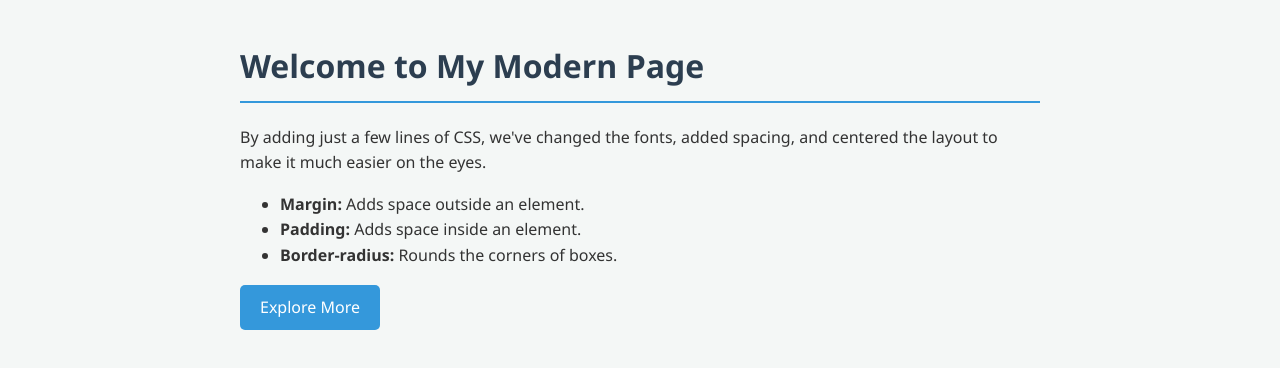
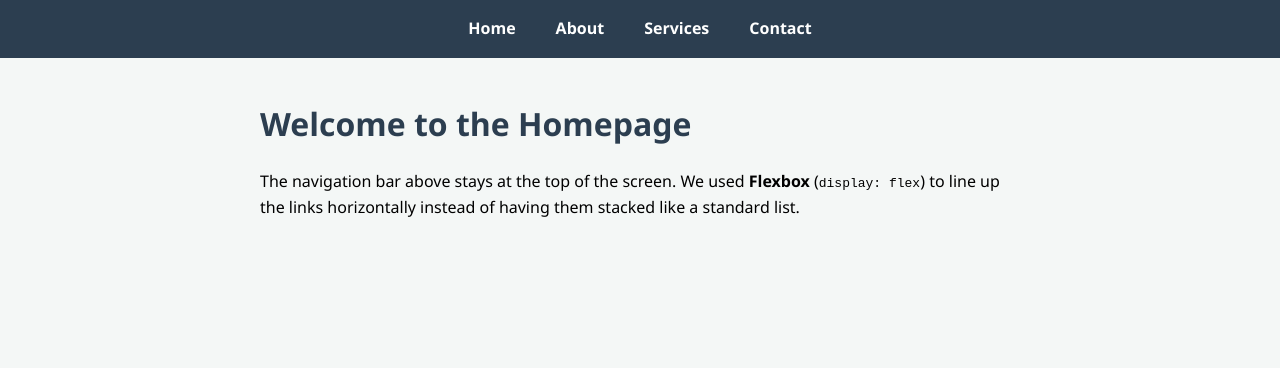
Before and after one commit to lawrencechen1/lawrencechen1.github.io, a plain HTML site: page index.html in a window 1280 px wide. Drawn offline with Linux system fonts and the light colour scheme.

Commit message:
Update index.html

```diff
--- a/index.html
+++ b/index.html
@@ -3,54 +3,79 @@
 <head>
     <meta charset="UTF-8">
     <meta name="viewport" content="width=device-width, initial-scale=1.0">
-    <title>Modern Basic Page</title>
+    <title>Lawrence Chen</title>
     <style>
-        /* General page styling */
+        /* Reset default margins and padding */
+        * {
+            margin: 0;
+            padding: 0;
+            box-sizing: border-box;
+        }
+
         body {
             font-family: 'Segoe UI', Tahoma, Geneva, Verdana, sans-serif;
             line-height: 1.6;
-            color: #333;
-            max-width: 800px;
-            margin: 40px auto; /* Centers the content */
-            padding: 0 20px;
             background-color: #f4f7f6;
         }
 
-        /* Styling the header */
+        /* Navigation Bar Styles */
+        nav {
+            background-color: #2c3e50;
+            color: white;
+            padding: 1rem;
+            position: sticky; /* Keeps it at the top as you scroll */
+            top: 0;
+        }
+
+        nav ul {
+            display: flex; /* Aligns list items horizontally */
+            justify-content: center; /* Centers the links */
+            list-style: none;
+        }
+
+        nav li {
+            margin: 0 20px;
+        }
+
+        nav a {
+            color: white;
+            text-decoration: none;
+            font-weight: bold;
+            transition: color 0.3s ease;
+        }
+
+        nav a:hover {
+            color: #3498db;
+        }
+
+        /* Main content container */
+        .container {
+            max-width: 800px;
+            margin: 40px auto;
+            padding: 0 20px;
+        }
+
         h1 {
             color: #2c3e50;
-            border-bottom: 2px solid #3498db;
-            padding-bottom: 10px;
-        }
-
-        /* Making the link look like a button */
-        .btn {
-            display: inline-block;
-            background: #3498db;
-            color: white;
-            padding: 10px 20px;
-            text-decoration: none;
-            border-radius: 5px;
-            transition: background 0.3s ease;
-        }
-
-        .btn:hover {
-            background: #2980b9;
+            margin-bottom: 20px;
         }
     </style>
 </head>
 <body>
 
-    <h1>Welcome to My Modern Page</h1>
-    <p>By adding just a few lines of CSS, we've changed the fonts, added spacing, and centered the layout to make it much easier on the eyes.</p>
+    <nav>
+        <ul>
+            <li><a href="#">Home</a></li>
+            <li><a href="#">About</a></li>
+            <li><a href="#">Services</a></li>
+            <li><a href="#">Contact</a></li>
+        </ul>
+    </nav>
 
-    <ul>
-        <li><strong>Margin:</strong> Adds space outside an element.</li>
-        <li><strong>Padding:</strong> Adds space inside an element.</li>
-        <li><strong>Border-radius:</strong> Rounds the corners of boxes.</li>
-    </ul>
-
-    <a href="#" class="btn">Explore More</a>
+    <div class="container">
+        <h1>Welcome to the Homepage</h1>
+        <p>The navigation bar above stays at the top of the screen. We used <strong>Flexbox</strong> (<code>display: flex</code>) to line up the links horizontally instead of having them stacked like a standard list.</p>
+    </div>
 
 </body>
 </html>
```
